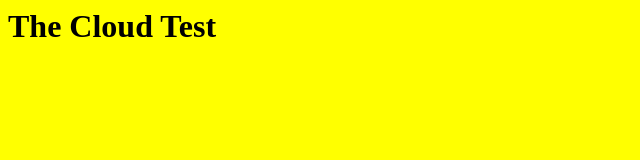
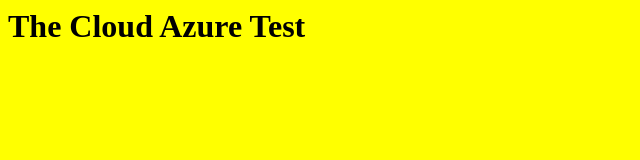
Before and after one commit to vimal2009m/labs, a plain HTML site: page index.html in a window 1280 px wide. Shown: the whole page, without its empty margins (0-640 px from the left). Drawn offline with Linux system fonts and the light colour scheme.

Commit message:
Latest Update

```diff
--- a/index.html
+++ b/index.html
@@ -1,5 +1,5 @@
 <html>
 		<body bgcolor="yellow">
-				<h1> The Cloud Test </h1>
+				<h1> The Cloud Azure Test </h1>
 		</body>
 </html>
```
